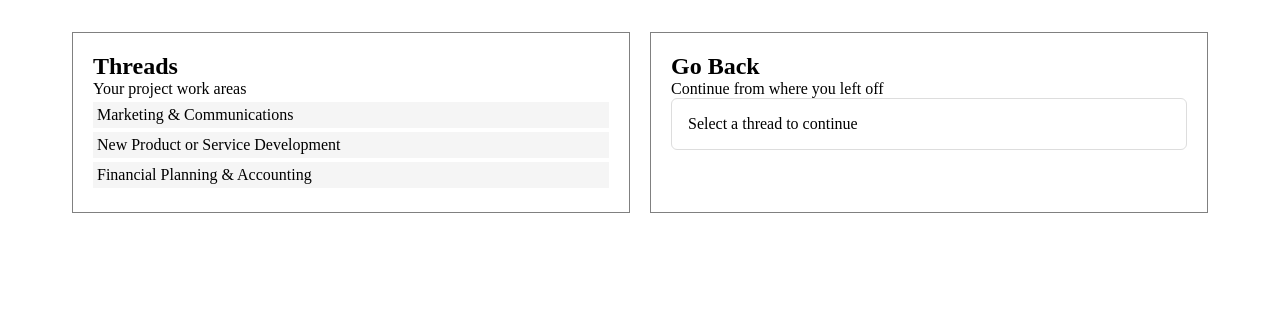
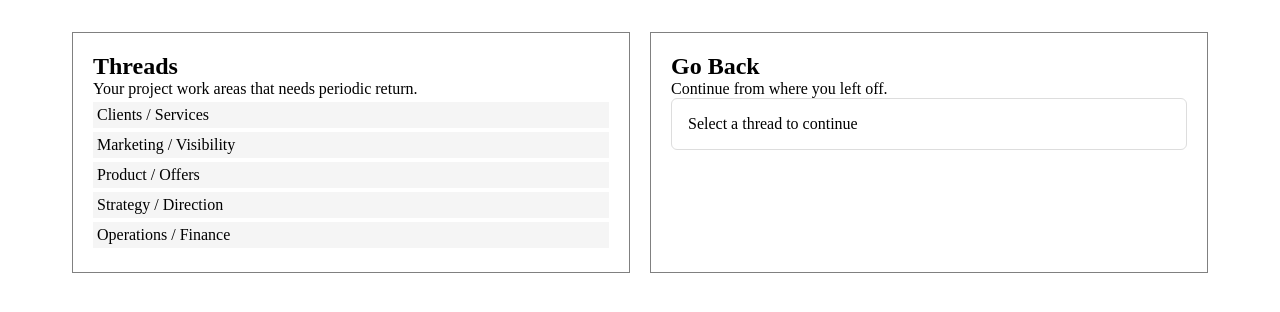
Before and after one commit to rutaio/gobackapp, a React app in the folder frontend/: page / in a window 1280 px wide. Shown: the top 312 px of the page. Built offline with nearby package versions, Linux system fonts and the light colour scheme; the HTML template or start-up script is replaced by a standard one.

Commit message:
Update thread labels and UI copy to better reflect solopreneur workflow

```diff
--- a/frontend/src/components/GoBackCard.tsx
+++ b/frontend/src/components/GoBackCard.tsx
@@ -18,7 +18,7 @@ export const GoBackCard = ({
   return (
     <>
       <h2>Go Back</h2>
-      <p>Continue from where you left off</p>
+      <p>Continue from where you left off.</p>
       <div className="card">
         {selectedThread ? (
           <>
@@ -29,6 +29,7 @@ export const GoBackCard = ({
                 <p>No check-ins yet</p>
               ) : (
                 <ul>
+                  <p className="checkins-label">Last time you did:</p>
                   {checkinsForSelectedThread.map((checkin) => (
                     <li key={checkin.id}>{checkin.text}</li>
                   ))}
@@ -43,7 +44,7 @@ export const GoBackCard = ({
                   rows={4}
                   value={checkin}
                   required
-                  placeholder="Now, I will take a small step in..."
+                  placeholder="What small step will keep this alive now?"
                   onChange={(event) => onCheckinChange(event.target.value)}
                 />
                 <button>Save and continue</button>
--- a/frontend/src/components/ThreadsList.tsx
+++ b/frontend/src/components/ThreadsList.tsx
@@ -14,7 +14,7 @@ export const ThreadsList = ({
   return (
     <>
       <h2>Threads</h2>
-      <p>Your project work areas</p>
+      <p>Your project work areas that needs periodic return.</p>
       <div>
         <ul>
           {threads.map((thread) => (
--- a/frontend/src/data/threads.ts
+++ b/frontend/src/data/threads.ts
@@ -1,17 +1,32 @@
 export const threads = [
   {
     id: '1',
-    name: 'Marketing & Communications',
-    description: 'Coming soon...',
+    name: 'Clients / Services',
+    description:
+      'What lives here: client calls, delivery, follow-ups, improving service quality',
   },
   {
     id: '2',
-    name: 'New Product or Service Development',
-    description: 'Coming soon...',
+    name: 'Marketing / Visibility',
+    description:
+      'What lives here: content creation, posting, newsletters, outreach, etworking',
   },
   {
     id: '3',
-    name: 'Financial Planning & Accounting',
-    description: 'Coming soon...',
+    name: 'Product / Offers',
+    description:
+      'What lives here: Go Back App, new services, refining offers, experiments',
+  },
+  {
+    id: '4',
+    name: 'Strategy / Direction',
+    description:
+      'What lives here: stepping back, pricing decisions, positioning, saying no, recalibration',
+  },
+  {
+    id: '5',
+    name: 'Operations / Finance',
+    description:
+      'What lives here: invoices, taxes, budgeting, tools, admin cleanup',
   },
 ];
--- a/frontend/src/styles/pages/home.css
+++ b/frontend/src/styles/pages/home.css
@@ -50,6 +50,12 @@ li.selected {
   margin-bottom: 8px;
 }
 
+.checkins-label {
+  font-size: 0.85rem;
+  color: #7a7a7a;
+  margin-bottom: 6px;
+}
+
 .checkin-card textarea {
   width: 100%;
   padding: 0.5rem;
```
